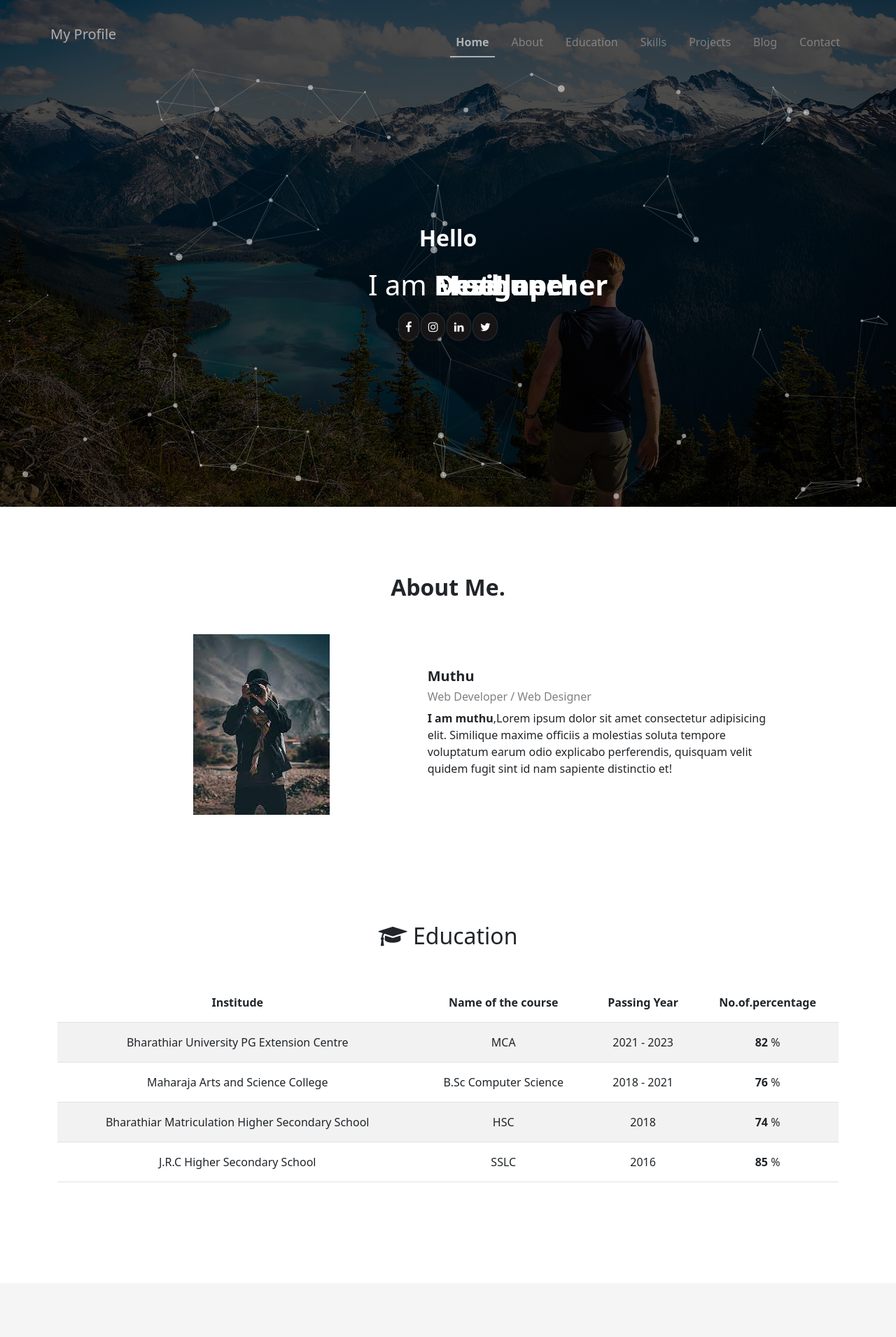
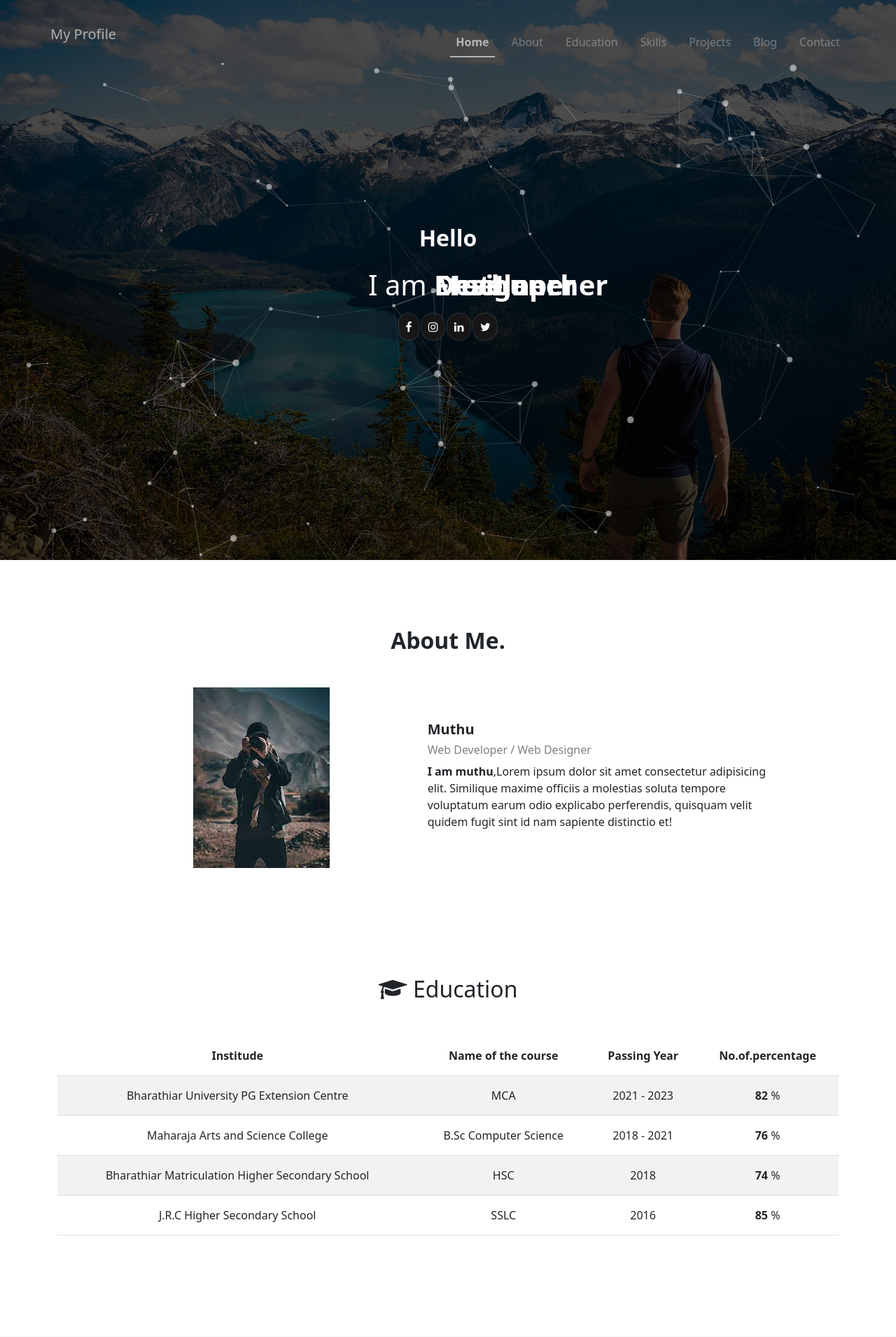
Before and after one commit to muthubu/myprofile, a Django app: template app/templates/myprofile.html in a window 1280 px wide. Shown: the top 1910 px of the page at 70% size. Run offline with Django 3.2, Linux system fonts and the light colour scheme; the template is opened without the code that fills it, so the values that code supplies are empty; some libraries are stand-ins or nearby versions.

Commit message:
web size 2

```diff
--- a/app/static/cas.css/css.css
+++ b/app/static/cas.css/css.css
@@ -1,3 +1,10 @@
+html,body{
+    height:100%;
+    width:100%;
+    margin: 0;
+    padding: 0;
+}
+
 .op{
     opacity : 0.6;
 }
```
